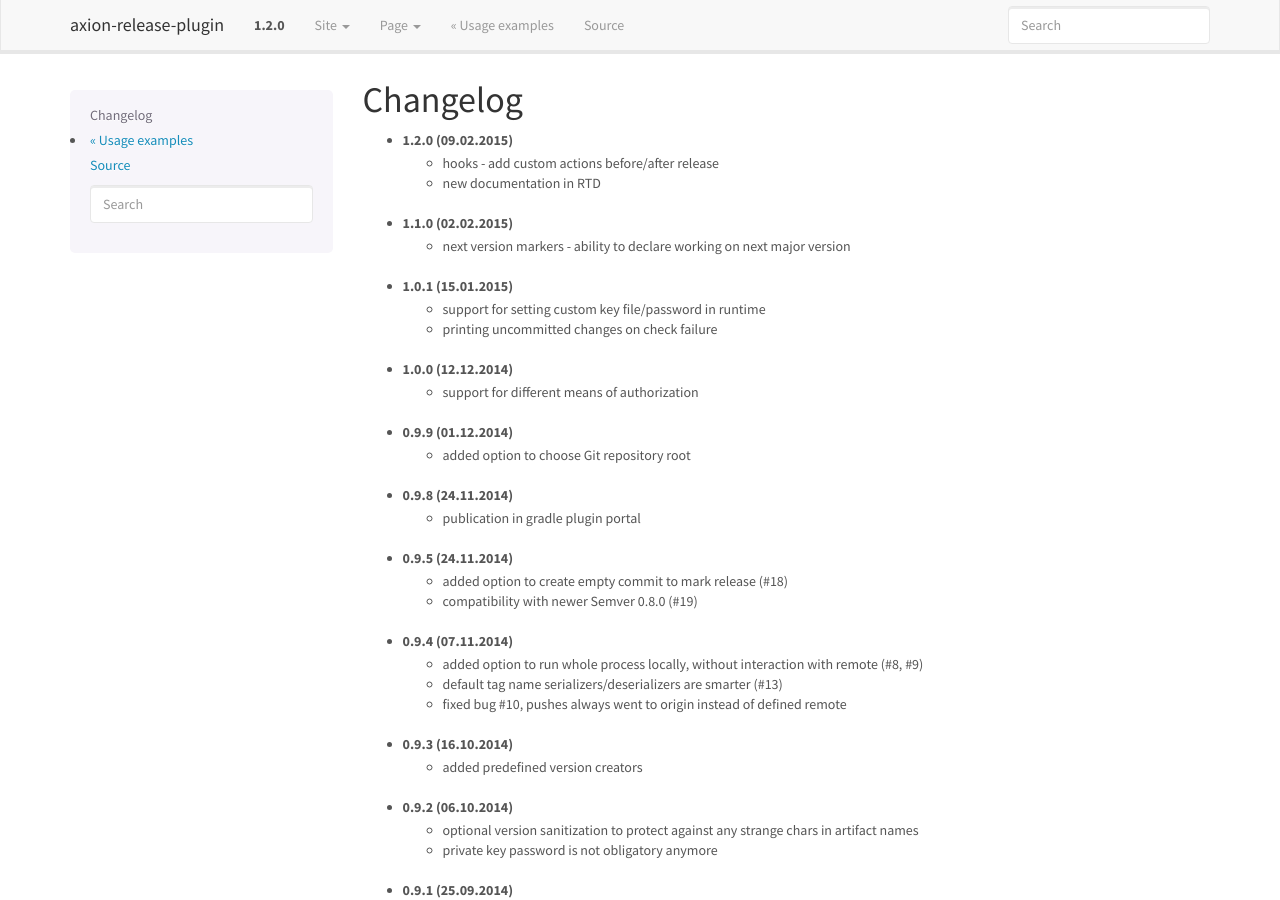
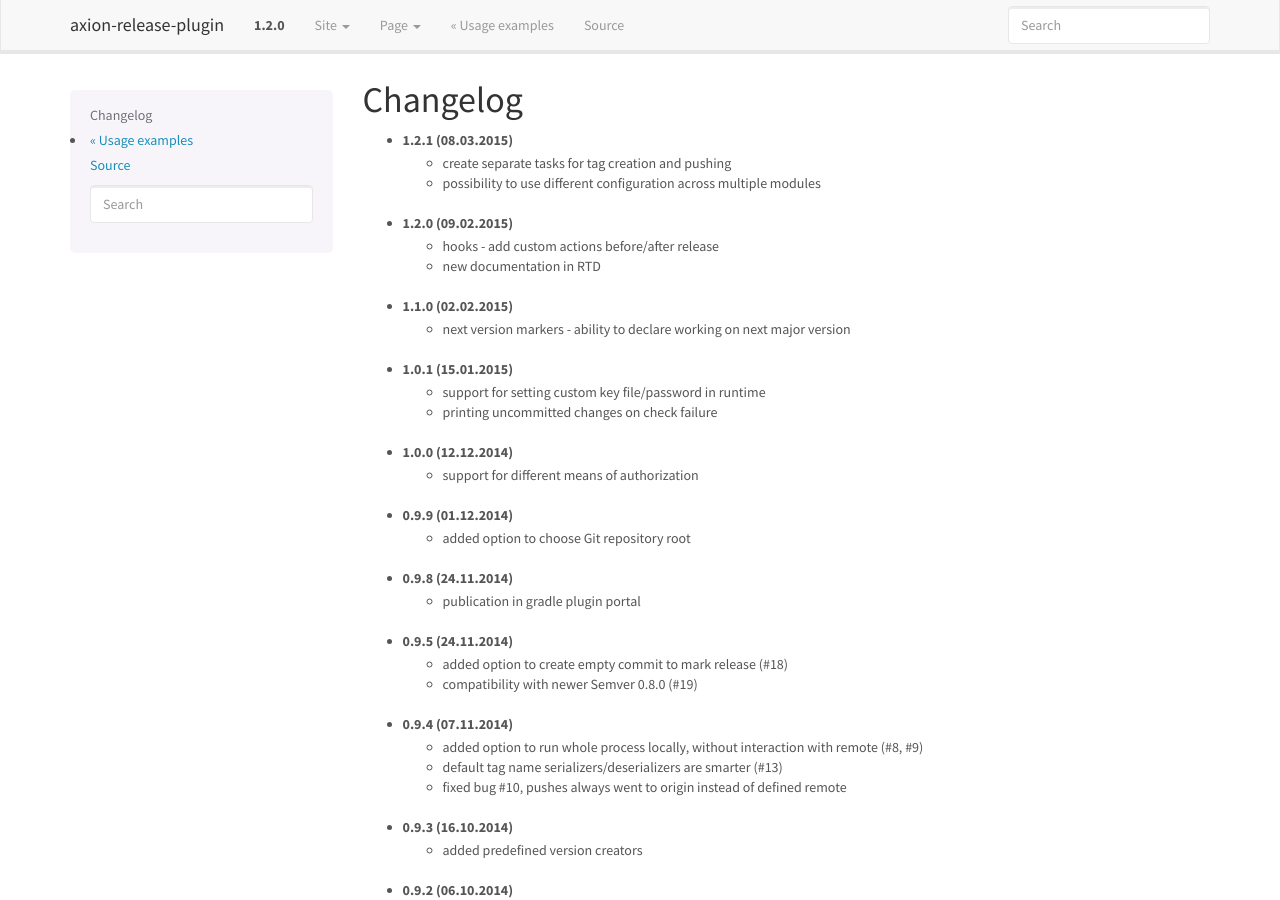
Before and after one commit to allegro/axion-release-plugin, a Sphinx documentation site: the page built from docs/changelog.rst, in a window 1280 px wide and 900 px high. Built offline with Sphinx 7.4.7, drawn with Linux system fonts in a browser that asks for light colours.

Commit message:
fixing documentation and switching to release 1.2.0

```diff
--- a/docs/changelog.rst
+++ b/docs/changelog.rst
@@ -1,6 +1,9 @@
 Changelog
 =========
 
+* **1.2.1** (08.03.2015)
+    * create separate tasks for tag creation and pushing
+    * possibility to use different configuration across multiple modules
 * **1.2.0** (09.02.2015)
     * hooks - add custom actions before/after release
     * new documentation in RTD
--- a/docs/configuration/basic_usage.rst
+++ b/docs/configuration/basic_usage.rst
@@ -88,8 +88,7 @@
 If so, please make sure that:
 
 * tag prefixes for each module do not overlap, i.e. ``!tagA.startsWith(tagB)`` for each permutation of all tag prefixes
-* keep in mind, that ``scmVersion`` must be initialized before ``scmVersion.version`` is accessed, so do not put
-    ``project.version = scmVersion.version`` in ``allprojects`` clause
+* keep in mind, that ``scmVersion`` must be initialized before ``scmVersion.version`` is accessed
 * apply plugin on each module that should be released on it's own
 
 Releasing
```
Also changed, not shown: 3 other files.
